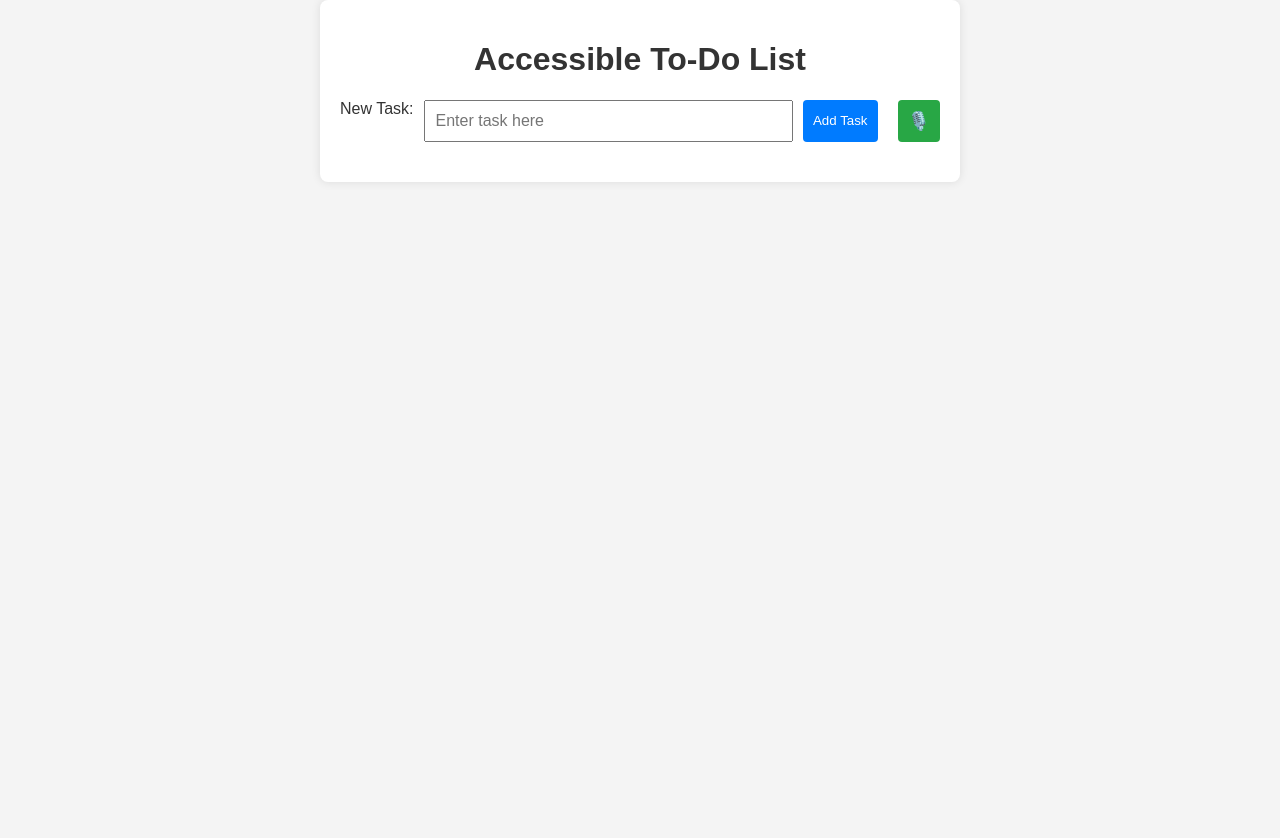
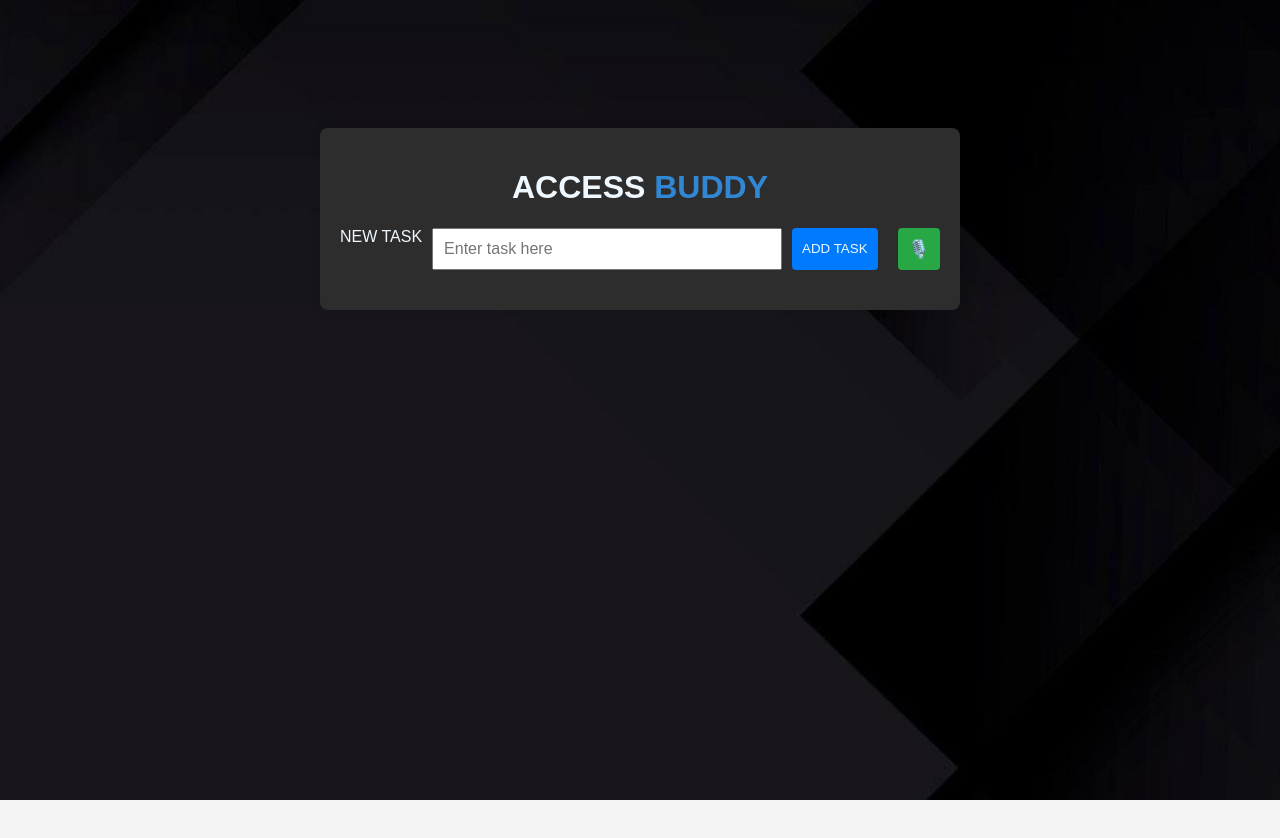
Before and after one commit to lata-11/AccessBuddy, a plain HTML site: page index.html in a window 1280 px wide. Before the commit the page ends 800 px from the top, so only its background shows below. Drawn offline with Linux system fonts and the light colour scheme.

Commit message:
added bg/ui

```diff
--- a/index.html
+++ b/index.html
@@ -3,23 +3,23 @@
   <head>
     <meta charset="UTF-8" />
     <meta name="viewport" content="width=device-width, initial-scale=1.0" />
-    <title>Accessible To-Do List</title>
+    <title>Access Buddyt</title>
     <link rel="stylesheet" href="styles.css" />
     <audio id="task-added-sound" src="sounds/task-added.mp3"></audio>
     <audio id="task-removed-sound" src="sounds/task-removed.mp3"></audio>
   </head>
   <body>
     <div class="container">
-      <h1>Accessible To-Do List</h1>
+      <h1><span style="color: aliceblue;">ACCESS</span> <span style="color: rgb(49, 135, 211);">BUDDY</span> </h1>
       <form id="task-form">
-        <label for="task-input">New Task:</label>
+        <label for="task-input"><span style="color: aliceblue;">NEW TASK</span></label>
         <input
           type="text"
           id="task-input"
           aria-required="true"
           placeholder="Enter task here"
         />
-        <button type="submit">Add Task</button>
+        <button type="submit"><span style="color: aliceblue;">ADD TASK</span></button>
         <button
           type="button"
           id="voice-button"
--- a/styles.css
+++ b/styles.css
@@ -1,10 +1,17 @@
 /* styles.css */
+html, body {
+    height: 100%;
+    margin: 0;
+}
+
 body {
     font-family: Arial, sans-serif;
     background-color: #f4f4f4;
+    background-image: url("assets/bg.jpg");
+    background-size: cover;
+    background-repeat: no-repeat;
+    background-position: center;
     color: #333;
-    margin: 0;
-    padding: 0;
 }
 
 .container {
@@ -12,7 +19,8 @@ body {
     max-width: 600px;
     margin: auto;
     padding: 20px;
-    background-color: #fff;
+    margin-top: 10%;
+    background-color: #2d2d2d;
     border-radius: 8px;
     box-shadow: 0 0 10px rgba(0,0,0,0.1);
 }
```
Also changed, not shown: assets/bg.jpg (added).
